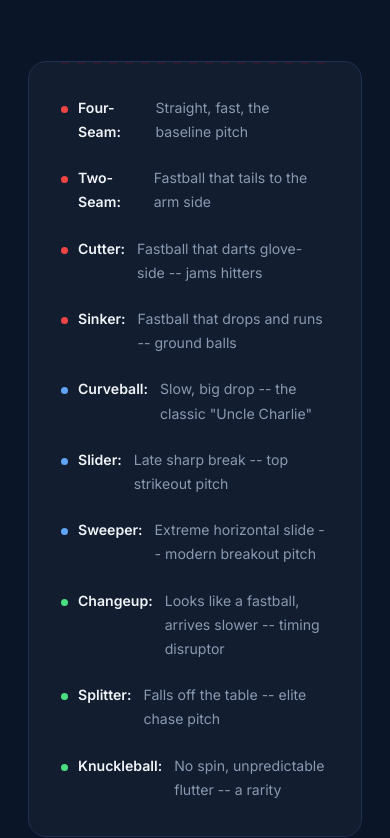
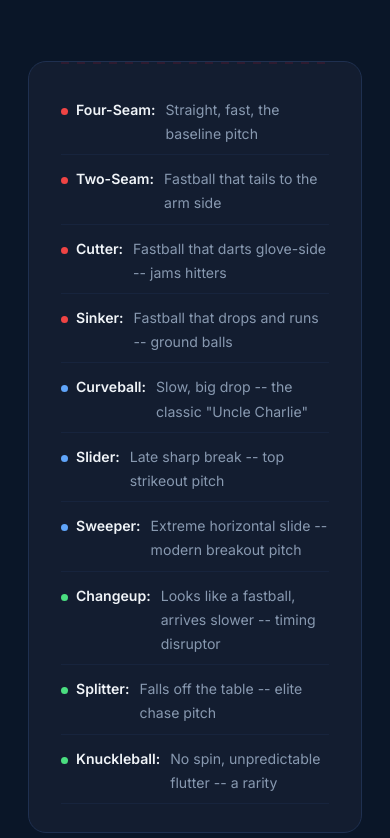
Before and after one commit to tylerpearson/baseball, a website: page index.html in a window 390 px wide. Shown: the part 3404-4242 px from the top of the page. Drawn offline with nearby package versions, Linux system fonts and the light colour scheme.

Commit message:
Fix cheat sheet grid alignment and strike zone diagram spacing
- Lock cheat sheet to 3-column grid with consistent row dividers
- Standardize strike zone SVG labels to all sit below the plate
- Crop SVG viewBox to remove empty space between titles and diagrams

Co-Authored-By: Claude Opus 4.6 <noreply@anthropic.com>

```diff
--- a/index.html
+++ b/index.html
@@ -872,7 +872,7 @@
     <div class="strike-zone-container">
       <div class="strike-zone-panel">
         <h4>Fastball Typical Location</h4>
-        <svg viewBox="0 0 180 220" xmlns="http://www.w3.org/2000/svg" role="img" aria-label="Fastball strike zone heat map showing concentration in the upper zone">
+        <svg viewBox="0 65 180 165" xmlns="http://www.w3.org/2000/svg" role="img" aria-label="Fastball strike zone heat map showing concentration in the upper zone">
           <!-- Plate -->
           <polygon points="50,200 90,210 130,200 130,195 50,195" fill="#94a3b8" opacity="0.2" stroke="#94a3b8" stroke-width="0.5"/>
           <!-- Zone -->
@@ -887,12 +887,12 @@
           <rect x="50" y="80" width="27" height="37" rx="1" fill="#ef4444" opacity="0.3"/>
           <rect x="103" y="80" width="27" height="37" rx="1" fill="#ef4444" opacity="0.25"/>
           <rect x="77" y="117" width="26" height="36" rx="1" fill="#ef4444" opacity="0.15"/>
-          <text x="90" y="75" text-anchor="middle" fill="#ef4444" font-family="Inter,sans-serif" font-size="9" font-weight="600">UP IN ZONE</text>
+          <text x="90" y="225" text-anchor="middle" fill="#ef4444" font-family="Inter,sans-serif" font-size="9" font-weight="600">UP IN ZONE</text>
         </svg>
       </div>
       <div class="strike-zone-panel">
         <h4>Breaking Ball Typical Location</h4>
-        <svg viewBox="0 0 180 220" xmlns="http://www.w3.org/2000/svg" role="img" aria-label="Breaking ball strike zone heat map showing concentration low and glove-side">
+        <svg viewBox="0 65 180 165" xmlns="http://www.w3.org/2000/svg" role="img" aria-label="Breaking ball strike zone heat map showing concentration low and glove-side">
           <polygon points="50,200 90,210 130,200 130,195 50,195" fill="#94a3b8" opacity="0.2" stroke="#94a3b8" stroke-width="0.5"/>
           <rect x="50" y="80" width="80" height="110" rx="2" fill="none" stroke="#94a3b8" stroke-width="1"/>
           <line x1="77" y1="80" x2="77" y2="190" stroke="#243352" stroke-width="0.5"/>
@@ -905,12 +905,12 @@
           <rect x="77" y="153" width="26" height="37" rx="1" fill="#60a5fa" opacity="0.3"/>
           <!-- Below zone -->
           <rect x="50" y="190" width="53" height="18" rx="1" fill="#60a5fa" opacity="0.2"/>
-          <text x="76" y="215" text-anchor="middle" fill="#60a5fa" font-family="Inter,sans-serif" font-size="9" font-weight="600">LOW / CHASE</text>
+          <text x="90" y="225" text-anchor="middle" fill="#60a5fa" font-family="Inter,sans-serif" font-size="9" font-weight="600">LOW / CHASE</text>
         </svg>
       </div>
       <div class="strike-zone-panel">
         <h4>Changeup Typical Location</h4>
-        <svg viewBox="0 0 180 220" xmlns="http://www.w3.org/2000/svg" role="img" aria-label="Changeup strike zone heat map showing concentration low and arm-side">
+        <svg viewBox="0 65 180 165" xmlns="http://www.w3.org/2000/svg" role="img" aria-label="Changeup strike zone heat map showing concentration low and arm-side">
           <polygon points="50,200 90,210 130,200 130,195 50,195" fill="#94a3b8" opacity="0.2" stroke="#94a3b8" stroke-width="0.5"/>
           <rect x="50" y="80" width="80" height="110" rx="2" fill="none" stroke="#94a3b8" stroke-width="1"/>
           <line x1="77" y1="80" x2="77" y2="190" stroke="#243352" stroke-width="0.5"/>
@@ -923,7 +923,7 @@
           <rect x="77" y="153" width="26" height="37" rx="1" fill="#4ade80" opacity="0.2"/>
           <!-- Below zone -->
           <rect x="77" y="190" width="53" height="18" rx="1" fill="#4ade80" opacity="0.2"/>
-          <text x="107" y="215" text-anchor="middle" fill="#4ade80" font-family="Inter,sans-serif" font-size="9" font-weight="600">LOW / ARM-SIDE</text>
+          <text x="90" y="225" text-anchor="middle" fill="#4ade80" font-family="Inter,sans-serif" font-size="9" font-weight="600">LOW / ARM-SIDE</text>
         </svg>
       </div>
     </div>
--- a/public/styles.css
+++ b/public/styles.css
@@ -1111,8 +1111,8 @@ h4, h5, h6 {
 /* ---------- Pitch Cheat Sheet ---------- */
 .cheat-sheet {
   display: grid;
-  grid-template-columns: repeat(auto-fill, minmax(260px, 1fr));
-  gap: 10px;
+  grid-template-columns: repeat(3, 1fr);
+  gap: 4px 32px;
   margin-bottom: 48px;
   padding: 28px 32px;
   background: var(--card-bg);
@@ -1134,14 +1134,15 @@ h4, h5, h6 {
   opacity: 0.15;
 }
 
-.cheat-item { display: flex; align-items: baseline; gap: 10px; font-size: 0.88rem; padding: 6px 0; }
+.cheat-item { display: flex; align-items: baseline; gap: 8px; font-size: 0.88rem; padding: 8px 0; border-bottom: 1px solid rgba(31,48,80,0.4); }
+.cheat-item:last-child { border-bottom: none; }
 
 .cheat-item .cheat-dot { width: 7px; height: 7px; border-radius: 50%; flex-shrink: 0; margin-top: 2px; }
 .cheat-dot.fastball { background: var(--fastball-color); }
 .cheat-dot.breaking { background: var(--breaking-color); }
 .cheat-dot.offspeed { background: var(--offspeed-color); }
 
-.cheat-item strong { color: var(--heading); font-weight: 600; margin-right: 2px; }
+.cheat-item strong { color: var(--heading); font-weight: 600; white-space: nowrap; margin-right: 2px; }
 .cheat-item span { color: var(--muted); }
 
 /* ---------- Diagram labels ---------- */
@@ -1151,6 +1152,9 @@ h4, h5, h6 {
 /* ---------- Responsive ---------- */
 @media (max-width: 768px) {
   :root { --section-padding: 72px; }
+  .cheat-sheet { grid-template-columns: 1fr; }
+  .cheat-item:last-child { border-bottom: none; }
+  .cheat-item:nth-last-child(-n+3) { border-bottom: 1px solid rgba(31,48,80,0.4); }
 
   .nav-links {
     position: fixed;
--- a/styles.css
+++ b/styles.css
@@ -1111,8 +1111,8 @@ h4, h5, h6 {
 /* ---------- Pitch Cheat Sheet ---------- */
 .cheat-sheet {
   display: grid;
-  grid-template-columns: repeat(auto-fill, minmax(260px, 1fr));
-  gap: 10px;
+  grid-template-columns: repeat(3, 1fr);
+  gap: 4px 32px;
   margin-bottom: 48px;
   padding: 28px 32px;
   background: var(--card-bg);
@@ -1134,14 +1134,15 @@ h4, h5, h6 {
   opacity: 0.15;
 }
 
-.cheat-item { display: flex; align-items: baseline; gap: 10px; font-size: 0.88rem; padding: 6px 0; }
+.cheat-item { display: flex; align-items: baseline; gap: 8px; font-size: 0.88rem; padding: 8px 0; border-bottom: 1px solid rgba(31,48,80,0.4); }
+.cheat-item:last-child { border-bottom: none; }
 
 .cheat-item .cheat-dot { width: 7px; height: 7px; border-radius: 50%; flex-shrink: 0; margin-top: 2px; }
 .cheat-dot.fastball { background: var(--fastball-color); }
 .cheat-dot.breaking { background: var(--breaking-color); }
 .cheat-dot.offspeed { background: var(--offspeed-color); }
 
-.cheat-item strong { color: var(--heading); font-weight: 600; margin-right: 2px; }
+.cheat-item strong { color: var(--heading); font-weight: 600; white-space: nowrap; margin-right: 2px; }
 .cheat-item span { color: var(--muted); }
 
 /* ---------- Diagram labels ---------- */
@@ -1151,6 +1152,9 @@ h4, h5, h6 {
 /* ---------- Responsive ---------- */
 @media (max-width: 768px) {
   :root { --section-padding: 72px; }
+  .cheat-sheet { grid-template-columns: 1fr; }
+  .cheat-item:last-child { border-bottom: none; }
+  .cheat-item:nth-last-child(-n+3) { border-bottom: 1px solid rgba(31,48,80,0.4); }
 
   .nav-links {
     position: fixed;
```
Also changed, not shown: public/index.html (+6 -6 lines).
